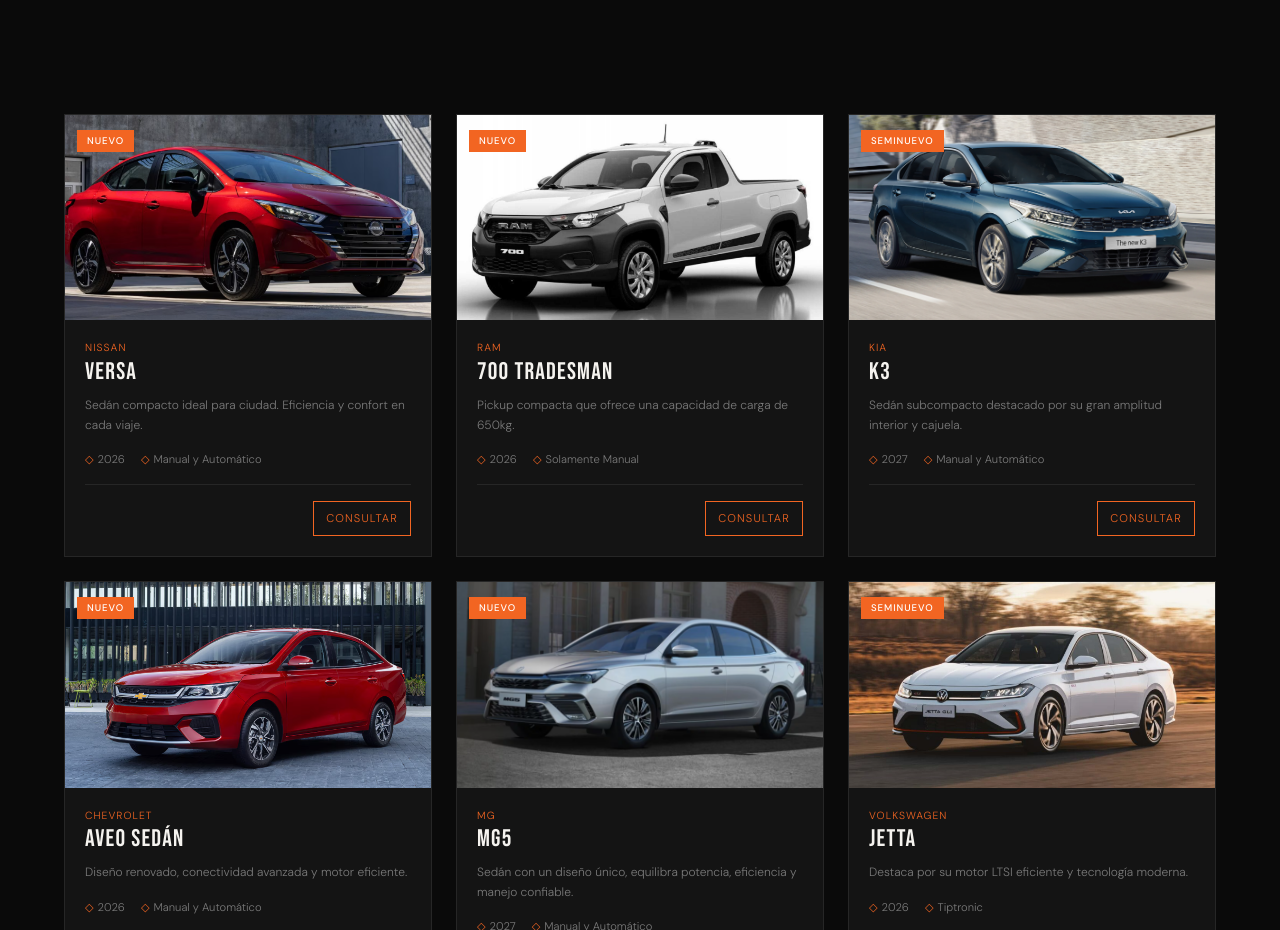
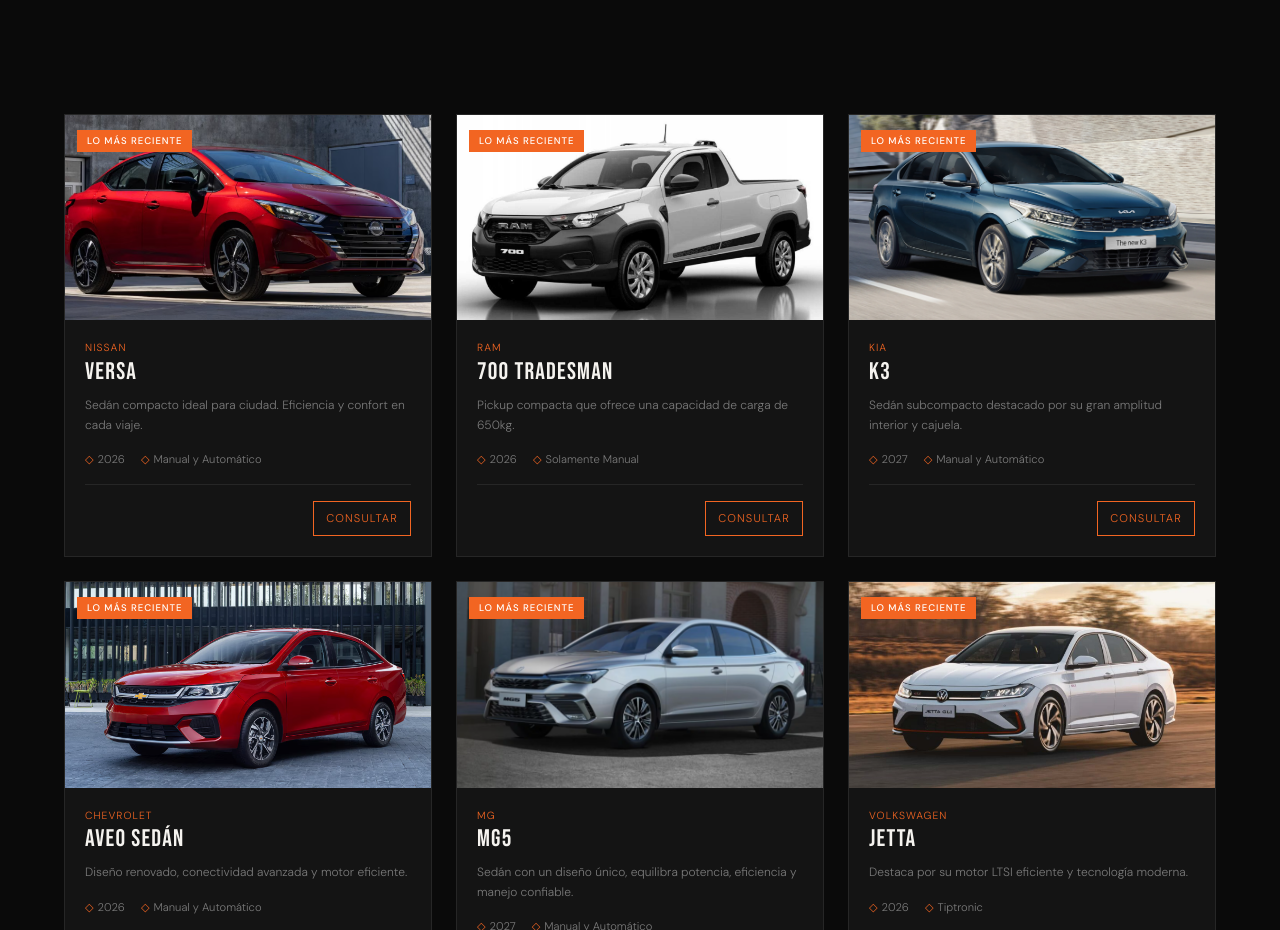
Before and after one commit to axelbono/dh-motors, a React (Vite) app: page / in a window 1280 px wide. Shown: the part 1100-2030 px from the top of the page. Built offline with nearby package versions, Linux system fonts and the light colour scheme; the HTML template or start-up script is replaced by a standard one.

Commit message:
CarCard changes

```diff
--- a/src/components/ui/CarCard.tsx
+++ b/src/components/ui/CarCard.tsx
@@ -22,7 +22,7 @@
           <CarIllustration className="w-4/5 transition-transform duration-300 group-hover:scale-105" brand={auto.marca} />
         )}
         <div className="absolute top-3 left-3">
-          <Badge label={auto.tipo === 'nuevo' ? 'Nuevo' : 'Seminuevo'} />
+          <Badge label={auto.tipo === 'nuevo' ? 'Lo más reciente' : 'Lo más reciente'} />
         </div>
       </div>
 
```
